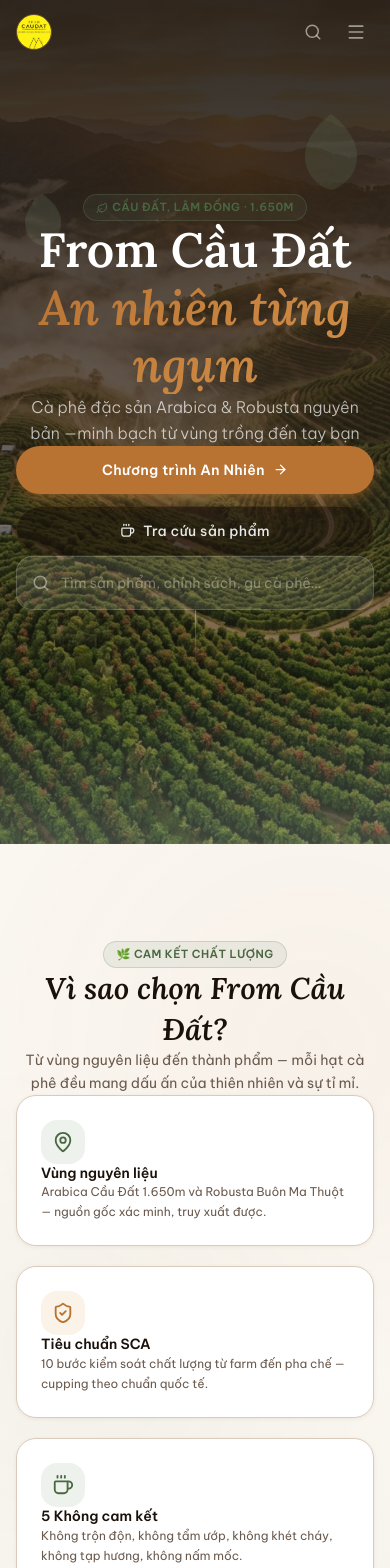
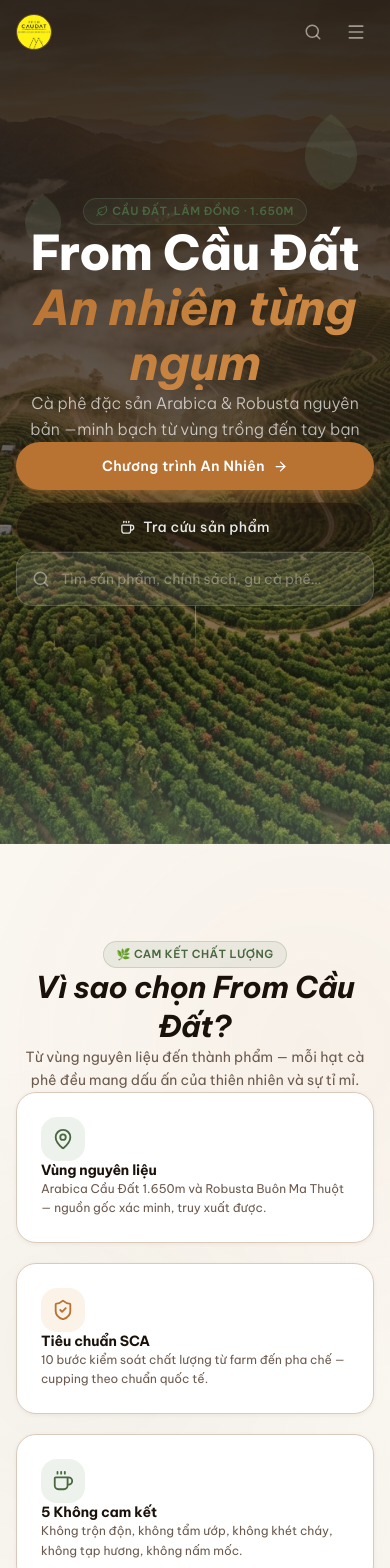
Before and after one commit to dalathustle-afk/fcd-portal, a Next.js app: page / in a window 390 px wide. Shown: the top 1568 px of the page. Built offline with nearby package versions, Linux system fonts and the light colour scheme.

Commit message:
fix: font system Be Vietnam Pro only (no serif), text-center on all subtitles, mobile-safe typography

```diff
--- a/src/app/doi-tac/page.tsx
+++ b/src/app/doi-tac/page.tsx
@@ -65,7 +65,7 @@ export default function DoiTacPage() {
             </div>
             <div className="relative">
               <h3 className="font-display text-2xl text-white italic mb-3">Trở thành đối tác FCD</h3>
-              <p className="text-white/55 mb-6 text-sm max-w-md mx-auto">
+              <p className="text-white/55 mb-6 text-sm max-w-md mx-auto text-center">
                 Bạn đang tìm giải pháp cà phê chất lượng cho doanh nghiệp? Liên hệ để được tư vấn gói phù hợp.
               </p>
               <Link
--- a/src/app/gioi-thieu/page.tsx
+++ b/src/app/gioi-thieu/page.tsx
@@ -63,7 +63,7 @@ export default function GioiThieuPage() {
           <div className="text-center mb-14">
             <span className="badge badge-amber mb-4 inline-flex">💡 Giá trị cốt lõi</span>
             <h2 className="font-display text-3xl sm:text-4xl text-[#1A120A] italic mb-3">Những cam kết của FCD</h2>
-            <p className="text-[#6B5A4E] text-sm max-w-md mx-auto">
+            <p className="text-[#6B5A4E] text-sm max-w-md mx-auto text-center">
               Nền tảng xây dựng thương hiệu cà phê đặc sản trung thực
             </p>
           </div>
@@ -101,7 +101,7 @@ export default function GioiThieuPage() {
           <div className="text-center mb-12">
             <span className="badge badge-sage mb-4 inline-flex">🗺️ Nguồn gốc</span>
             <h2 className="font-display text-3xl sm:text-4xl text-[#1A120A] italic mb-3">Hai vùng nguyên liệu</h2>
-            <p className="text-[#6B5A4E] text-sm">Hai vùng trồng hàng đầu Việt Nam tạo nên hương vị FCD</p>
+            <p className="text-[#6B5A4E] text-sm text-center">Hai vùng trồng hàng đầu Việt Nam tạo nên hương vị FCD</p>
           </div>
           <div className="grid md:grid-cols-2 gap-6">
             {brandInfo.regions.map((region, i) => (
--- a/src/app/globals.css
+++ b/src/app/globals.css
@@ -1,11 +1,11 @@
 /* ─────────────────────────────────────────────────────────────────────────────
    FCD Portal — globals.css  (Nature Edition)
-   FONT FIX: Lora (serif) thay Playfair Display — hỗ trợ đầy đủ tiếng Việt
-   Be Vietnam Pro — body/UI sans-serif, Vietnamese native
+   FONT: Be Vietnam Pro ONLY — designed specifically for Vietnamese diacritics
+   No secondary serif needed: weight 700/800 gives premium "display" feel
 ───────────────────────────────────────────────────────────────────────────── */
 
-/* Load fonts with explicit Vietnamese subset via Google Fonts v2 */
-@import url('https://fonts.googleapis.com/css2?family=Be+Vietnam+Pro:ital,wght@0,300;0,400;0,500;0,600;0,700;1,300;1,400;1,500;1,600&family=Lora:ital,wght@0,400;0,500;0,600;0,700;1,400;1,500;1,600;1,700&display=swap');
+/* Be Vietnam Pro — Vietnamese native, all weights + italic */
+@import url('https://fonts.googleapis.com/css2?family=Be+Vietnam+Pro:ital,wght@0,300;0,400;0,500;0,600;0,700;0,800;1,300;1,400;1,500;1,600;1,700&display=swap');
 @import "tailwindcss";
 
 /* ━━━━━━━━━━━━━━━━━━━━━━━━━━━━━━━━━━━━━━━━━━━━━━━━━━━━━━━━━━━━━━━━
@@ -55,9 +55,10 @@
 @theme inline {
   --color-background: var(--fcd-bg);
   --color-foreground: var(--fcd-text);
-  --font-sans:    'Be Vietnam Pro', system-ui, sans-serif;
-  --font-display: 'Lora', Georgia, serif;
-  --font-body:    'Be Vietnam Pro', system-ui, sans-serif;
+  /* Single font family for everything — Be Vietnam Pro handles all Vietnamese */
+  --font-sans:    'Be Vietnam Pro', system-ui, -apple-system, sans-serif;
+  --font-display: 'Be Vietnam Pro', system-ui, -apple-system, sans-serif;
+  --font-body:    'Be Vietnam Pro', system-ui, -apple-system, sans-serif;
 
   --color-fcd-espresso:   #1A120A;
   --color-fcd-earth:      #5C3317;
@@ -93,62 +94,83 @@ html {
 body {
   background: var(--fcd-bg);
   color: var(--fcd-text);
-  /* Be Vietnam Pro — designed for Vietnamese, includes all diacritics natively */
   font-family: 'Be Vietnam Pro', system-ui, -apple-system, sans-serif;
   font-size: 15px;
   line-height: 1.7;
-  /* Ensure precomposed glyphs render correctly */
-  unicode-bidi: plaintext;
+  /* Ensure proper Unicode normalization for Vietnamese */
+  -webkit-font-smoothing: antialiased;
+  -moz-osx-font-smoothing: grayscale;
+  text-rendering: optimizeLegibility;
+  font-feature-settings: 'kern' 1;
 }
 
 /* ━━━━━━━━━━━━━━━━━━━━━━━━━━━━━━━━━━━━━━━━━━━━━━━━━━━━━━━━━━━━━━━━
-   Typography — Vietnamese-safe
+   Typography — Vietnamese-safe, single-font system
 ━━━━━━━━━━━━━━━━━━━━━━━━━━━━━━━━━━━━━━━━━━━━━━━━━━━━━━━━━━━━━━━━ */
 
-/* .font-display uses Lora — full Vietnamese unicode block support */
-.font-display { font-family: 'Lora', Georgia, serif; }
-.font-body    { font-family: 'Be Vietnam Pro', system-ui, sans-serif; }
-
-/* h1 with Lora — italic display headings */
-h1 {
-  font-family: 'Lora', Georgia, serif;
-  font-weight: 600;
-  line-height: 1.2;
-  /* No letter-spacing for Vietnamese — diacritics need natural spacing */
-  letter-spacing: 0;
+/*
+  .font-display = Be Vietnam Pro ExtraBold (800)
+  Used for all section headings — this gives the 'display' feel
+  without the Vietnamese glyph issues of serif fonts (Lora / Playfair).
+*/
+.font-display  {
+  font-family: 'Be Vietnam Pro', system-ui, -apple-system, sans-serif;
+  font-weight: 800;
+  letter-spacing: -0.01em;
+}
+.font-body {
+  font-family: 'Be Vietnam Pro', system-ui, -apple-system, sans-serif;
+  font-weight: 400;
 }
 
-/* h2-h4 with Be Vietnam Pro — UI headings */
-h2, h3, h4, h5, h6 {
-  font-family: 'Be Vietnam Pro', system-ui, sans-serif;
-  font-weight: 600;
-  line-height: 1.35;
+/* h1 — hero headings, largest display */
+h1 {
+  font-family: 'Be Vietnam Pro', system-ui, -apple-system, sans-serif;
+  font-weight: 800;
+  line-height: 1.15;
   letter-spacing: -0.01em;
 }
 
-/* Italic .font-display class on any element */
-.font-display.italic,
-.font-display[class*="italic"] {
-  font-style: italic;
+/* h2/h3/h4 — section titles & card headings */
+h2, h3, h4, h5, h6 {
+  font-family: 'Be Vietnam Pro', system-ui, -apple-system, sans-serif;
+  font-weight: 700;
+  line-height: 1.3;
+  letter-spacing: -0.01em;
 }
 
-/* ─── CRITICAL: Vietnamese diacritic safety rules ───────────────────────────
-   Negative or tight letter-spacing causes Vietnamese tone marks (combining
-   diacritics) to visually collide with adjacent characters. Override any
-   accidental tracking-tight / letter-spacing applied via Tailwind utilities.
-──────────────────────────────────────────────────────────────────────────── */
-.font-display,
-h1.font-display,
-h2.font-display,
-[class*="font-display"] {
-  letter-spacing: 0 !important;
-  /* Lora's font metrics already embed the proper advance widths for
-     Vietnamese precomposed glyphs — no adjustment needed */
+/* ─── GLOBAL LAYOUT UTILITIES ────────────────────────────────────────────────
+  .section-header  — Wraps badge + h2 + subtitle in centered block
+  .section-subtitle — Forces subtitle paragraph to be centered + max-width
+                       Fixes the "left-aligned subtitle under centered heading"
+                       bug systemically across ALL modules.
+───────────────────────────────────────────────────────────────────────────── */
+.section-header {
+  text-align: center;
+  margin-bottom: 3rem;
+}
+.section-header .section-subtitle,
+.section-header > p {
+  text-align: center;
+  margin-left: auto;
+  margin-right: auto;
+  max-width: 32rem; /* ~512px = readable line length */
 }
 
-/* Also neutralize any rogue tracking-tight/tracking-wide on headings */
-h1, h2, h3 {
-  letter-spacing: 0;
+/* Standalone subtitle that can be used anywhere */
+.section-subtitle {
+  text-align: center;
+  margin-left: auto;
+  margin-right: auto;
+  max-width: 32rem;
+}
+
+/* text-center children fix — any p in a .text-center container inherits */
+.text-center > p,
+.text-center > .section-subtitle {
+  margin-left: auto;
+  margin-right: auto;
+  text-align: center;
 }
 
 /* ━━━━━━━━━━━━━━━━━━━━━━━━━━━━━━━━━━━━━━━━━━━━━━━━━━━━━━━━━━━━━━━━
--- a/src/app/page.tsx
+++ b/src/app/page.tsx
@@ -93,7 +93,7 @@ export default function HomePage() {
             <h2 className="font-display text-3xl sm:text-4xl text-[#1A120A] mb-4 italic">
               Vì sao chọn From Cầu Đất?
             </h2>
-            <p className="text-[#6B5A4E] max-w-lg mx-auto leading-relaxed text-sm">
+            <p className="text-[#6B5A4E] max-w-lg mx-auto leading-relaxed text-sm text-center">
               Từ vùng nguyên liệu đến thành phẩm — mỗi hạt cà phê đều mang dấu ấn của thiên nhiên và sự tỉ mỉ.
             </p>
           </div>
@@ -217,7 +217,7 @@ export default function HomePage() {
             <h2 className="font-display text-3xl sm:text-4xl text-[#1A120A] mb-4 italic">
               Tìm gu phù hợp với bạn
             </h2>
-            <p className="text-[#6B5A4E] text-sm max-w-md mx-auto">
+            <p className="text-[#6B5A4E] text-sm max-w-md mx-auto text-center">
               Từ vị đậm sâu đến nguyên bản nhẹ nhàng — mỗi gu là một câu chuyện của đất trời.
             </p>
           </div>
@@ -336,7 +336,7 @@ export default function HomePage() {
             <h2 className="font-display text-3xl sm:text-4xl text-[#1A120A] mb-3 italic">
               Doanh nghiệp tin dùng
             </h2>
-            <p className="text-[#6B5A4E] text-sm max-w-md mx-auto">
+            <p className="text-[#6B5A4E] text-sm max-w-md mx-auto text-center">
               Ngân hàng, tổ chức nước ngoài và doanh nghiệp lớn đã chọn FCD cho văn phòng của họ.
             </p>
           </div>
--- a/src/app/quy-trinh-chat-luong/page.tsx
+++ b/src/app/quy-trinh-chat-luong/page.tsx
@@ -113,7 +113,7 @@ export default function QuyTrinhChatLuongPage() {
           <div className="text-center mb-12">
             <span className="badge badge-amber mb-4 inline-flex">📊 Phân loại SCA</span>
             <h2 className="font-display text-3xl text-white italic mb-3">5 Cấp độ chất lượng SCA</h2>
-            <p className="text-white/55 text-sm max-w-md mx-auto">Bạn đang uống cà phê loại nào? Hầu hết cà phê vỉa hè Việt Nam nằm ở cấp 4–5.</p>
+            <p className="text-white/55 text-sm max-w-md mx-auto text-center">Bạn đang uống cà phê loại nào? Hầu hết cà phê vỉa hè Việt Nam nằm ở cấp 4–5.</p>
           </div>
           <div className="space-y-3">
             {scaGrades.map((grade) => (
@@ -142,7 +142,7 @@ export default function QuyTrinhChatLuongPage() {
           <div className="text-center mb-12">
             <span className="badge badge-red mb-4 inline-flex">🔍 Hạt lỗi</span>
             <h2 className="font-display text-3xl sm:text-4xl text-[#1A120A] italic mb-3">6 Loại Hạt Lỗi Sơ Cấp SCA</h2>
-            <p className="text-[#6B5A4E] text-sm max-w-md mx-auto">FCD loại bỏ 100% 6 loại hạt lỗi này bằng máy quang học Nhật Bản (Bước 7)</p>
+            <p className="text-[#6B5A4E] text-sm max-w-md mx-auto text-center">FCD loại bỏ 100% 6 loại hạt lỗi này bằng máy quang học Nhật Bản (Bước 7)</p>
           </div>
           <div className="grid sm:grid-cols-2 lg:grid-cols-3 gap-4">
             {scaPrimaryDefects.map((defect, i) => (
```
Also changed, not shown: src/app/an-nhien/page.tsx (+5 -5 lines), 1 other file (tests, documents, lock files or other folders).
